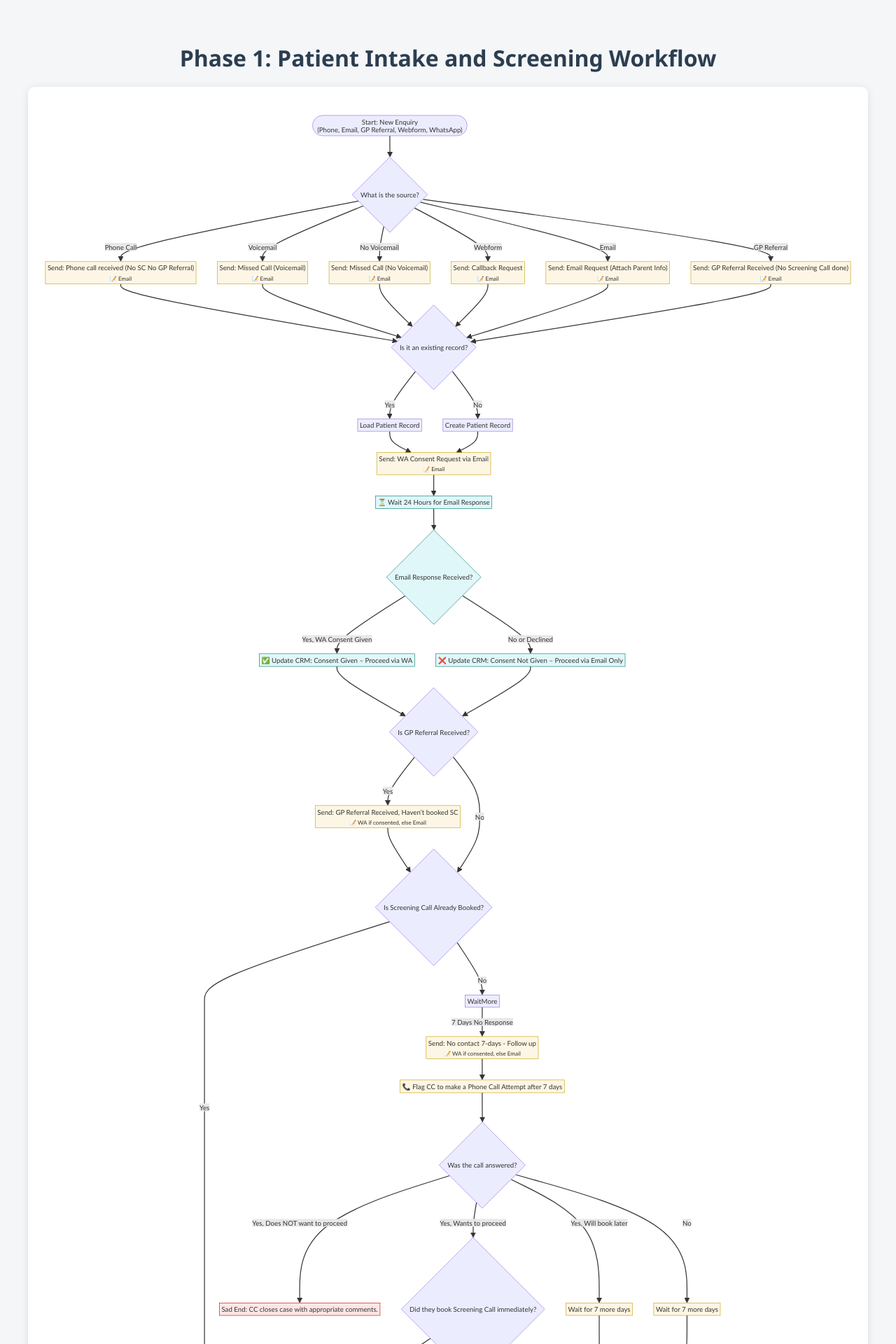
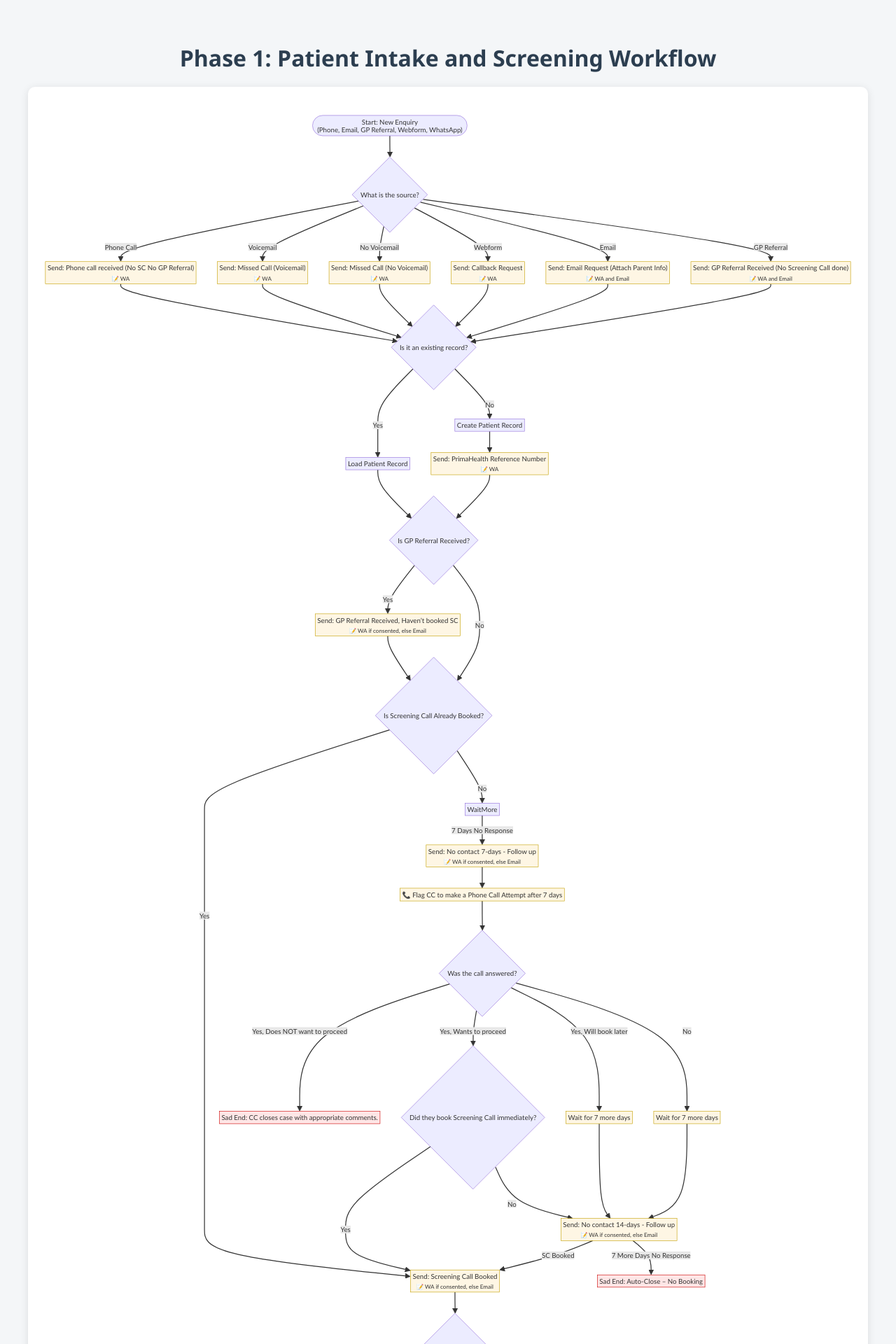
Before and after one commit to pdkv1999/primaHealth, a Python web app: template templates/phase1_overview.html in a window 1280 px wide. Shown: the top 1920 px of the page at 70% size. Run offline with Jinja, Linux system fonts and the light colour scheme; the template is opened without the code that fills it, so the values that code supplies are empty.

Commit message:
minute updates WA consent in the flow

```diff
--- a/templates/phase1_overview.html
+++ b/templates/phase1_overview.html
@@ -41,12 +41,12 @@
 flowchart TD
     Start(["Start: New Enquiry<br>(Phone, Email, GP Referral, Webform, WhatsApp)"]) --> Source{"What is the source?"}
 
-    Source -- Phone Call --> M1["Send: Phone call received (No SC No GP Referral)<br><sub>📝 Email</sub>"]
-    Source -- Voicemail --> M2["Send: Missed Call (Voicemail)<br><sub>📝 Email</sub>"]
-    Source -- No Voicemail --> M3["Send: Missed Call (No Voicemail)<br><sub>📝 Email</sub>"]
-    Source -- Webform --> M4["Send: Callback Request<br><sub>📝 Email</sub>"]
-    Source -- Email --> M5["Send: Email Request (Attach Parent Info)<br><sub>📝 Email</sub>"]
-    Source -- GP Referral --> M6["Send: GP Referral Received (No Screening Call done)<br><sub>📝 Email</sub>"]
+    Source -- Phone Call --> M1["Send: Phone call received (No SC No GP Referral)<br><sub>📝 WA</sub>"]
+    Source -- Voicemail --> M2["Send: Missed Call (Voicemail)<br><sub>📝 WA</sub>"]
+    Source -- No Voicemail --> M3["Send: Missed Call (No Voicemail)<br><sub>📝 WA</sub>"]
+    Source -- Webform --> M4["Send: Callback Request<br><sub>📝 WA</sub>"]
+    Source -- Email --> M5["Send: Email Request (Attach Parent Info)<br><sub>📝 WA and Email</sub>"]
+    Source -- GP Referral --> M6["Send: GP Referral Received (No Screening Call done)<br><sub>📝 WA and Email</sub>"]
 
     M1 --> ExistingCheck{"Is it an existing record?"}
     M2 --> ExistingCheck
@@ -56,17 +56,11 @@ flowchart TD
     M6 --> ExistingCheck
 
     ExistingCheck -- Yes --> LoadRec["Load Patient Record"]
-    LoadRec --> M0
+    LoadRec --> GPCheck
     ExistingCheck -- No --> CreateRec["Create Patient Record"]
     CreateRec --> M0
 
-    M0["Send: WA Consent Request via Email<br><sub>📝 Email</sub>"] --> Wait24H["⏳ Wait 24 Hours for Email Response"]
-    Wait24H --> ConsentResponse{"Email Response Received?"}
-    ConsentResponse -- Yes, WA Consent Given --> CRMUpdateYes["✅ Update CRM: Consent Given – Proceed via WA"]
-    ConsentResponse -- No or Declined --> CRMUpdateNo["❌ Update CRM: Consent Not Given – Proceed via Email Only"]
-
-    CRMUpdateYes --> GPCheck{"Is GP Referral Received?"}
-    CRMUpdateNo --> GPCheck
+    M0["Send: PrimaHealth Reference Number<br><sub>📝 WA</sub>"] --> GPCheck{"Is GP Referral Received?"}
 
     GPCheck -- Yes --> M19["Send: GP Referral Received, Haven’t booked SC<br><sub>📝 WA if consented, else Email</sub>"]
     M19 --> SCBookedNow{"Is Screening Call Already Booked?"}
```
